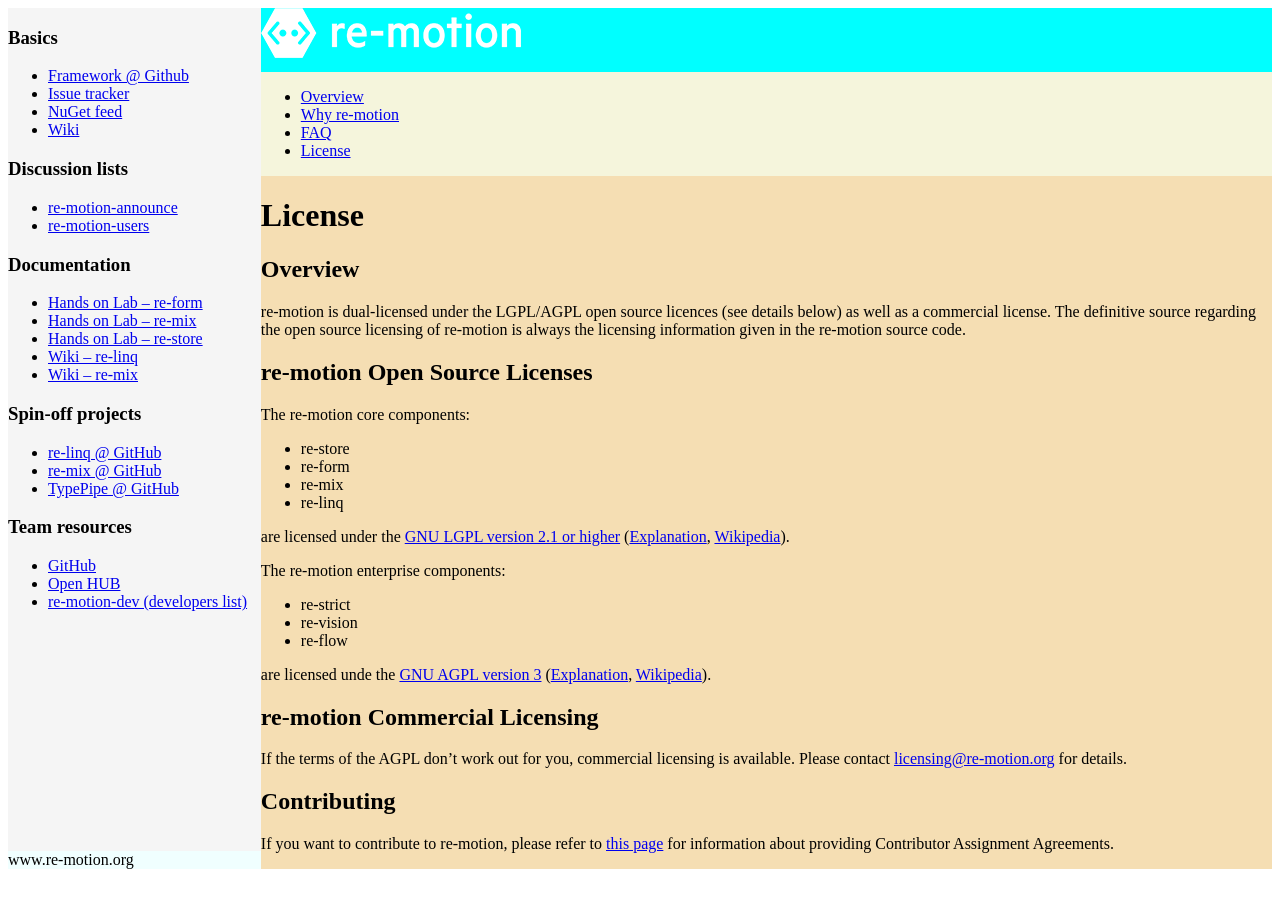
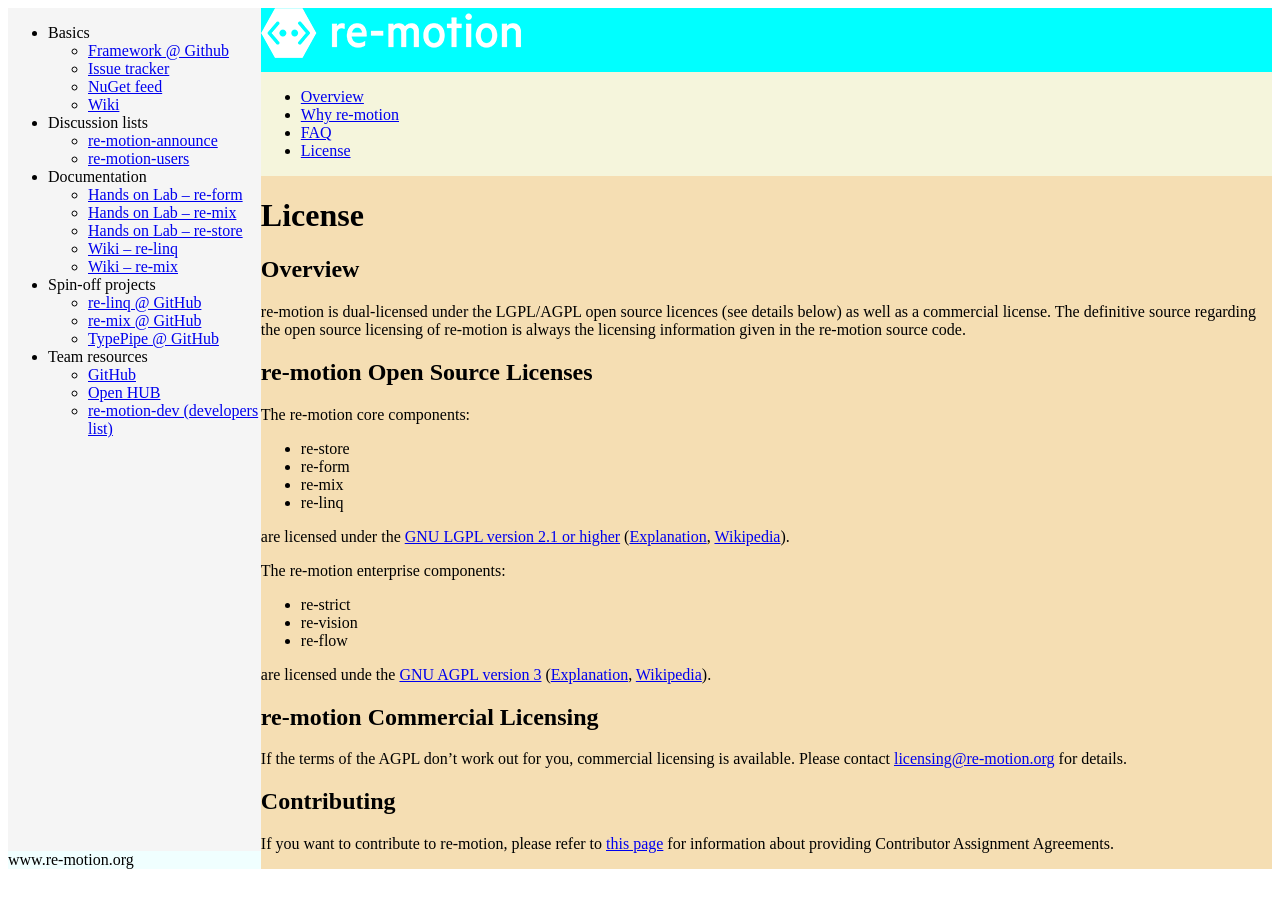
Before and after one commit to re-motion/re-motion.github.io, a Jekyll site: the page built from docs/license.md, in a window 1280 px wide. Built offline with Jekyll 4.4.1, drawn with Linux system fonts in a browser that asks for light colours; our own code applies the rules of GitHub Pages for plain Markdown files.

Commit message:
Add structure to site

```diff
--- a/docs/_includes/links.html
+++ /dev/null
@@ -1,36 +0,0 @@
-<h3>Basics</h3>
-<ul>
-  <li><a href="https://github.com/re-motion/Framework/">Framework @ Github</a></li>
-  <li><a href="https://re-motion.atlassian.net/">Issue tracker</a></li>
-  <li><a href="https://nuget.re-motion.org/nuget/re-motion-release/">NuGet feed</a></li>
-  <li><a href="https://re-motion.atlassian.net/wiki/display/RM/Home">Wiki</a></li>
-</ul>
-
-<h3>Discussion lists</h3>
-<ul>
-    <li><a href="https://groups.google.com/group/re-motion-announce?hl=en">re-motion-announce</a></li>
-    <li><a href="https://groups.google.com/group/re-motion-users?hl=en">re-motion-users</a></li>
-</ul>
-
-<h3>Documentation</h3>
-<ul>
-    <li><a href="https://raw.githubusercontent.com/re-motion/Samples-HOL-ReForm/master/HOL_reform.pdf">Hands on Lab – re-form</a></li>
-    <li><a href="https://raw.githubusercontent.com/re-motion/Samples-HOL-Mixins/master/equals/HOL_mixin_equals.pdf">Hands on Lab – re-mix</a></li>
-    <li><a href="https://raw.githubusercontent.com/re-motion/Samples-HOL-ReStore/master/HOL_restore.pdf">Hands on Lab – re-store</a></li>
-    <li><a href="https://github.com/re-motion/Relinq/wiki/Technical-Articles">Wiki – re-linq</a></li>
-    <li><a href="https://github.com/re-motion/Remix/wiki/Technical-Articles">Wiki – re-mix</a></li>
-</ul>
-
-<h3>Spin-off projects</h3>
-<ul>
-    <li><a href="https://github.com/re-motion/Relinq">re-linq @ GitHub</a></li>
-    <li><a href="https://github.com/re-motion/Remix">re-mix @ GitHub</a></li>
-    <li><a href="https://github.com/re-motion/TypePipe">TypePipe @ GitHub</a></li>
-</ul>
-
-<h3>Team resources</h3>
-<ul>
-    <li><a href="https://github.com/re-motion">GitHub</a></li>
-    <li><a href="https://www.openhub.net/p/re-motion">Open HUB</a></li>
-    <li><a href="https://groups.google.com/group/re-motion-dev?hl=en">re-motion-dev (developers list)</a></li>
-</ul>
--- /dev/null
+++ b/docs/_includes/sidebar-links.html
@@ -0,0 +1,50 @@
+<ul>
+
+  <li>
+    <span id="links-1" aria-hidden="true">Basics</span>
+    <ul aria-labelledby="links-1">
+      <li><a href="https://github.com/re-motion/Framework/">Framework @ Github</a></li>
+      <li><a href="https://re-motion.atlassian.net/">Issue tracker</a></li>
+      <li><a href="https://nuget.re-motion.org/nuget/re-motion-release/">NuGet feed</a></li>
+      <li><a href="https://re-motion.atlassian.net/wiki/display/RM/Home">Wiki</a></li>
+    </ul>
+  </li>
+
+  <li>
+    <span id="links-2" aria-hidden="true">Discussion lists</span>
+    <ul aria-labelledby="links-2">
+      <li><a href="https://groups.google.com/group/re-motion-announce?hl=en">re-motion-announce</a></li>
+      <li><a href="https://groups.google.com/group/re-motion-users?hl=en">re-motion-users</a></li>
+    </ul>
+  </li>
+
+  <li>
+  <span id="links-3" aria-hidden="true">Documentation</span>
+    <ul aria-labelledby="links-3">
+      <li><a href="https://raw.githubusercontent.com/re-motion/Samples-HOL-ReForm/master/HOL_reform.pdf">Hands on Lab – re-form</a></li>
+      <li><a href="https://raw.githubusercontent.com/re-motion/Samples-HOL-Mixins/master/equals/HOL_mixin_equals.pdf">Hands on Lab – re-mix</a></li>
+      <li><a href="https://raw.githubusercontent.com/re-motion/Samples-HOL-ReStore/master/HOL_restore.pdf">Hands on Lab – re-store</a></li>
+      <li><a href="https://github.com/re-motion/Relinq/wiki/Technical-Articles">Wiki – re-linq</a></li>
+      <li><a href="https://github.com/re-motion/Remix/wiki/Technical-Articles">Wiki – re-mix</a></li>
+    </ul>
+  </li>
+
+  <li>
+    <span id="links-4" aria-hidden="true">Spin-off projects</span>
+    <ul aria-labelledby="links-4">
+      <li><a href="https://github.com/re-motion/Relinq">re-linq @ GitHub</a></li>
+      <li><a href="https://github.com/re-motion/Remix">re-mix @ GitHub</a></li>
+      <li><a href="https://github.com/re-motion/TypePipe">TypePipe @ GitHub</a></li>
+    </ul>
+  </li>
+
+  <li>
+    <span id="links-5" aria-hidden="true">Team resources</span>
+    <ul aria-labelledby="links-5">
+      <li><a href="https://github.com/re-motion">GitHub</a></li>
+      <li><a href="https://www.openhub.net/p/re-motion">Open HUB</a></li>
+      <li><a href="https://groups.google.com/group/re-motion-dev?hl=en">re-motion-dev (developers list)</a></li>
+    </ul>
+  </li>
+
+</ul>
--- a/docs/_layouts/default-layout.html
+++ b/docs/_layouts/default-layout.html
@@ -19,8 +19,8 @@
         </ul>
       </nav>
 
-      <nav id="links" aria-label="Links for working with re-motion">
-        {% include links.html %}
+      <nav id="sidebar" aria-label="Links for working with re-motion">
+        {% include sidebar-links.html %}
       </nav>
 
       <main>
--- a/docs/style.css
+++ b/docs/style.css
@@ -2,9 +2,9 @@ div#page
 {
   display: grid;
   grid-template-areas:
-    "links header"
-    "links navigation"
-    "links main"
+    "sidebar header"
+    "sidebar navigation"
+    "sidebar main"
     "footer main";
   grid-template-rows: 4em max-content 1fr max-content;
   grid-template-columns: 20% 1fr;
@@ -29,10 +29,10 @@ nav#navigation
   grid-area: navigation;
 }
 
-nav#links
+nav#sidebar
 {
   background-color: whitesmoke;
-  grid-area: links;
+  grid-area: sidebar;
 }
 
 main
```
